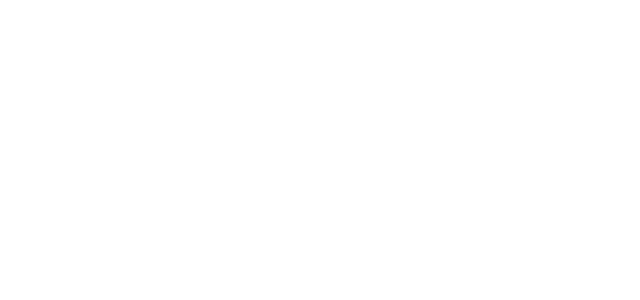
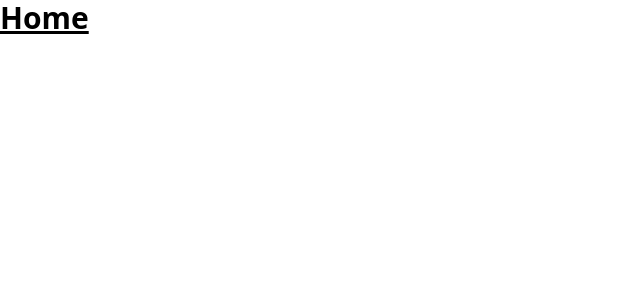
Before and after one commit to shkaanas/Books-Club, a React (Create React App) app: page / in a window 1280 px wide. Shown: the top 300 px of the page, without its empty margins (0-640 px from the left). Built offline with nearby package versions, Linux system fonts and the light colour scheme.

Commit message:
added several pages and tailwind

```diff
--- a/package.json
+++ b/package.json
@@ -9,6 +9,7 @@
     "axios": "^1.3.4",
     "react": "^18.2.0",
     "react-dom": "^18.2.0",
+    "react-router-dom": "^6.8.2",
     "react-scripts": "5.0.1",
     "sass": "^1.58.3",
     "web-vitals": "^2.1.4"
@@ -36,5 +37,8 @@
       "last 1 firefox version",
       "last 1 safari version"
     ]
+  },
+  "devDependencies": {
+    "tailwindcss": "^3.2.7"
   }
 }
--- a/src/App.js
+++ b/src/App.js
@@ -1,9 +1,20 @@
+import { Route, Routes } from 'react-router-dom';
 import './styles.css';
+import Home from './pages/Home';
+import Catalog from './pages/Сatalog'
+import NotFound from './pages/NotFound';
+
 
 function App() {
   return (
-    <div className="App">
-
+    <div>
+      <nav></nav>
+      <Routes>
+        <Route path="/" element={<Home />} />
+        <Route path="/catalog" element={<Catalog />} />
+        <Route path="*" element={<NotFound />} />
+      </Routes>
+      <footer></footer>
     </div>
   );
 }
--- a/src/index.js
+++ b/src/index.js
@@ -1,10 +1,13 @@
 import React from 'react';
 import ReactDOM from 'react-dom/client';
 import App from './App';
+import { BrowserRouter as Router } from 'react-router-dom'
 
 const root = ReactDOM.createRoot(document.getElementById('root'));
 root.render(
   <React.StrictMode>
-    <App />
+    <Router>
+      <App />
+    </Router>
   </React.StrictMode>
 );
--- /dev/null
+++ b/src/pages/Home.js
@@ -0,0 +1,7 @@
+import React from "react";
+
+export default function Home() {
+    return(
+        <p className="text-3xl font-bold underline">Home</p>
+    );
+}
--- /dev/null
+++ b/src/pages/NotFound.js
@@ -0,0 +1,8 @@
+import React from "react";
+import ErorImage from '../images/error.jpg'
+
+export default function NotFound() {
+    return(
+        <div><img src={ErorImage} alt='404' className="errorPic"/></div>
+    );
+}
--- /dev/null
+++ b/src/pages/Сatalog.js
@@ -0,0 +1,3 @@
+export default function Сatalog() {
+  return <div>Сatalog</div>;
+}
--- a/src/styles.css
+++ b/src/styles.css
@@ -1,38 +1,16 @@
-.App {
-  text-align: center;
+@tailwind base;
+@tailwind components;
+@tailwind utilities;
+
+*{
+  box-sizing: border-box;
 }
 
-.App-logo {
-  height: 40vmin;
-  pointer-events: none;
+body{
+  margin: 0;
+  padding: 0;
 }
 
-@media (prefers-reduced-motion: no-preference) {
-  .App-logo {
-    animation: App-logo-spin infinite 20s linear;
-  }
+.errorPic{
+  max-height: 90vh;
 }
-
-.App-header {
-  background-color: #282c34;
-  min-height: 100vh;
-  display: flex;
-  flex-direction: column;
-  align-items: center;
-  justify-content: center;
-  font-size: calc(10px + 2vmin);
-  color: white;
-}
-
-.App-link {
-  color: #61dafb;
-}
-
-@keyframes App-logo-spin {
-  from {
-    transform: rotate(0deg);
-  }
-  to {
-    transform: rotate(360deg);
-  }
-}
--- /dev/null
+++ b/tailwind.config.js
@@ -0,0 +1,8 @@
+/** @type {import('tailwindcss').Config} */
+module.exports = {
+  content: ["./src/**/*.{html,js}"],
+  theme: {
+    extend: {},
+  },
+  plugins: [],
+}
```
Also changed, not shown: src/components/Card.js (added), src/images/error.jpg (added), 1 other file (tests, documents, lock files or other folders).
